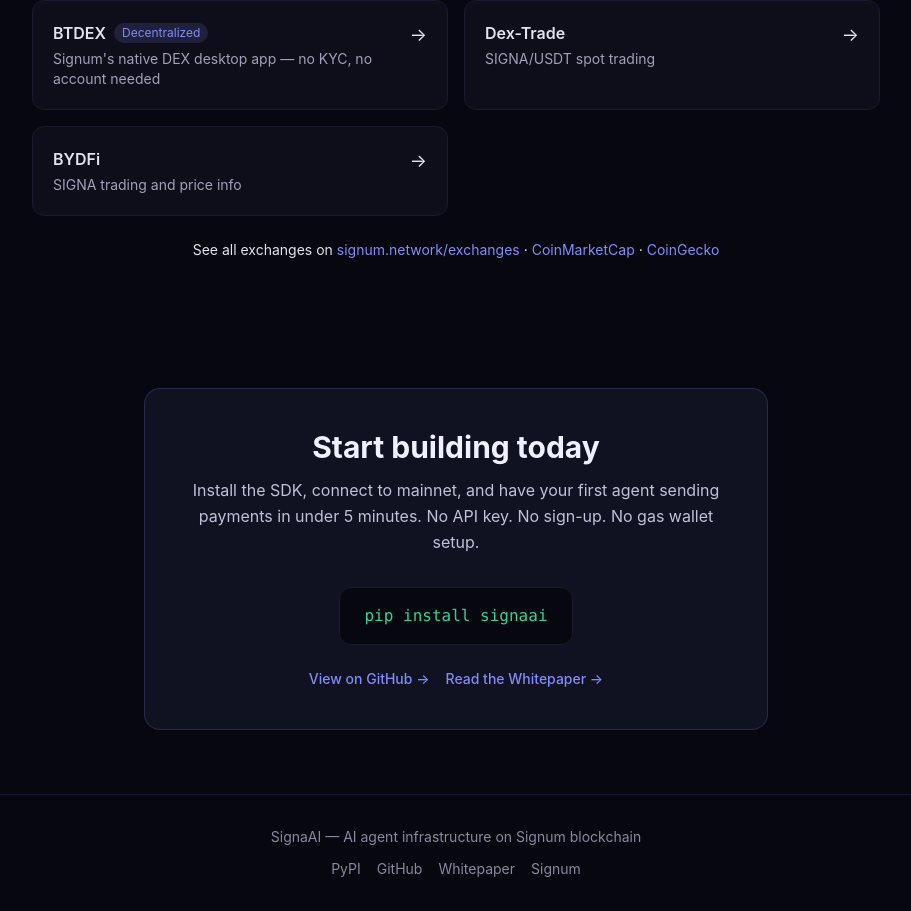
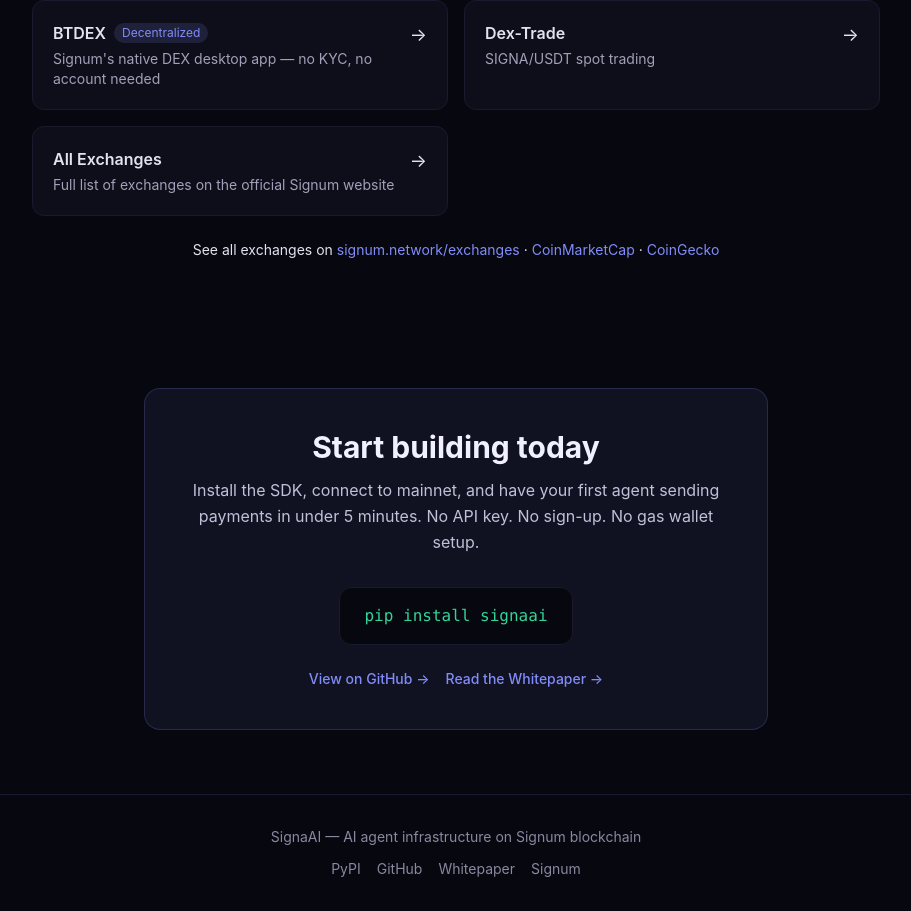
Before and after one commit to folkerds13/signaai-web, a Next.js app: page / in a window 1280 px wide. Shown: the part 3618-4529 px from the top of the page, without its empty margins (184-1095 px from the left). Built offline with nearby package versions, Linux system fonts and the light colour scheme; no server answers.

Commit message:
Replace broken BYDFi link with official Signum exchanges page
Co-Authored-By: Claude Sonnet 4.6 <noreply@anthropic.com>

```diff
--- a/app/page.tsx
+++ b/app/page.tsx
@@ -222,7 +222,7 @@ export default function Home() {
             { name: "BitMart", desc: "SIGNA/USDT spot trading", url: "https://www.bitmart.com/en-US/crypto/SIGNA", badge: null },
             { name: "BTDEX", desc: "Signum's native DEX desktop app — no KYC, no account needed", url: "https://github.com/btdex/btdex/releases", badge: "Decentralized" },
             { name: "Dex-Trade", desc: "SIGNA/USDT spot trading", url: "https://dex-trade.com/spot/trading/SIGNAUSDT", badge: null },
-            { name: "BYDFi", desc: "SIGNA trading and price info", url: "https://www.bydfi.com/en/price/signa", badge: null },
+            { name: "All Exchanges", desc: "Full list of exchanges on the official Signum website", url: "https://signum.network/exchanges", badge: null },
           ].map((ex) => (
             <a key={ex.name} href={ex.url} target="_blank" rel="noopener noreferrer"
               className="rounded-xl p-5 flex items-start justify-between gap-3 transition-colors hover:border-[var(--accent)]/40 group"
```
